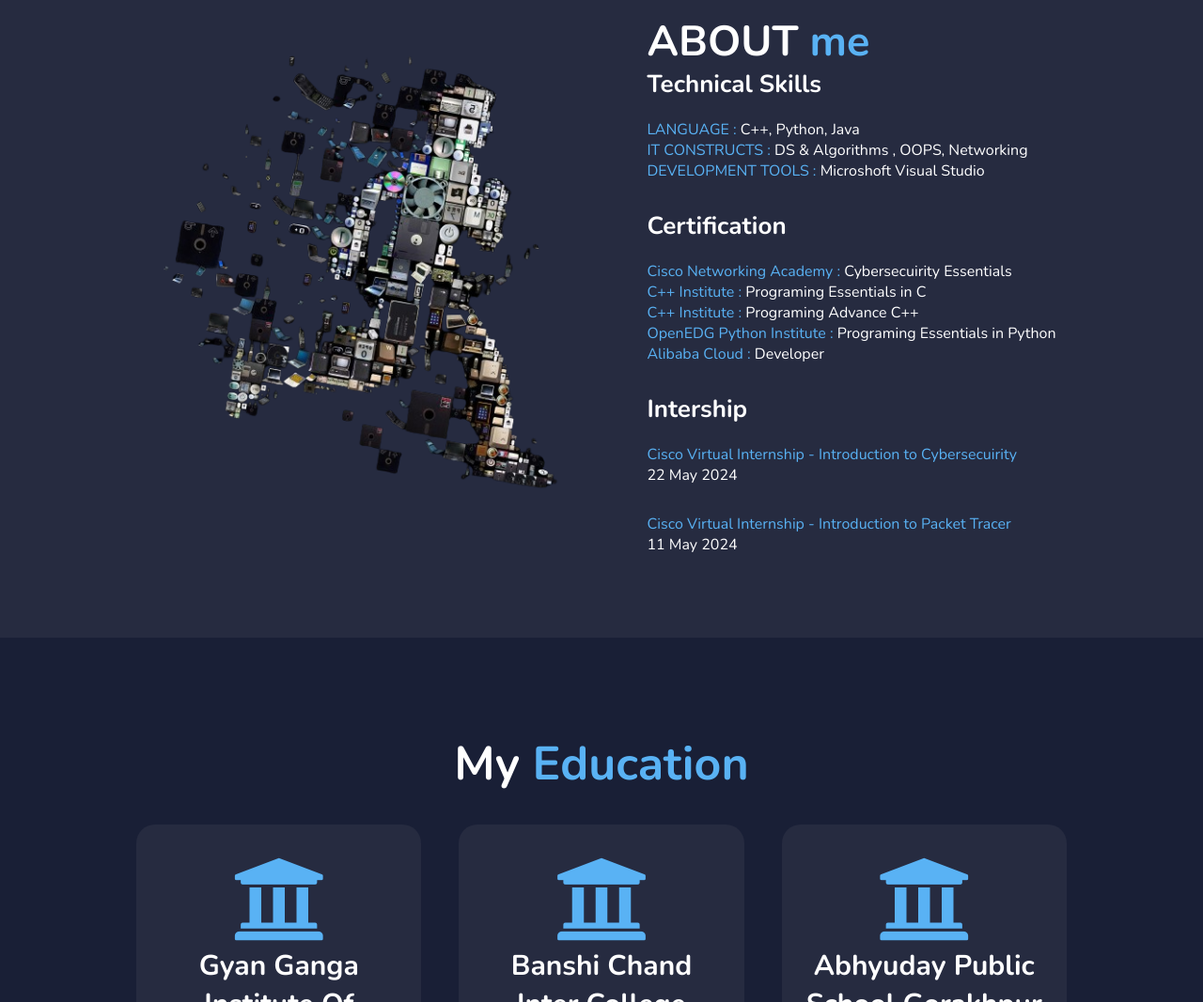
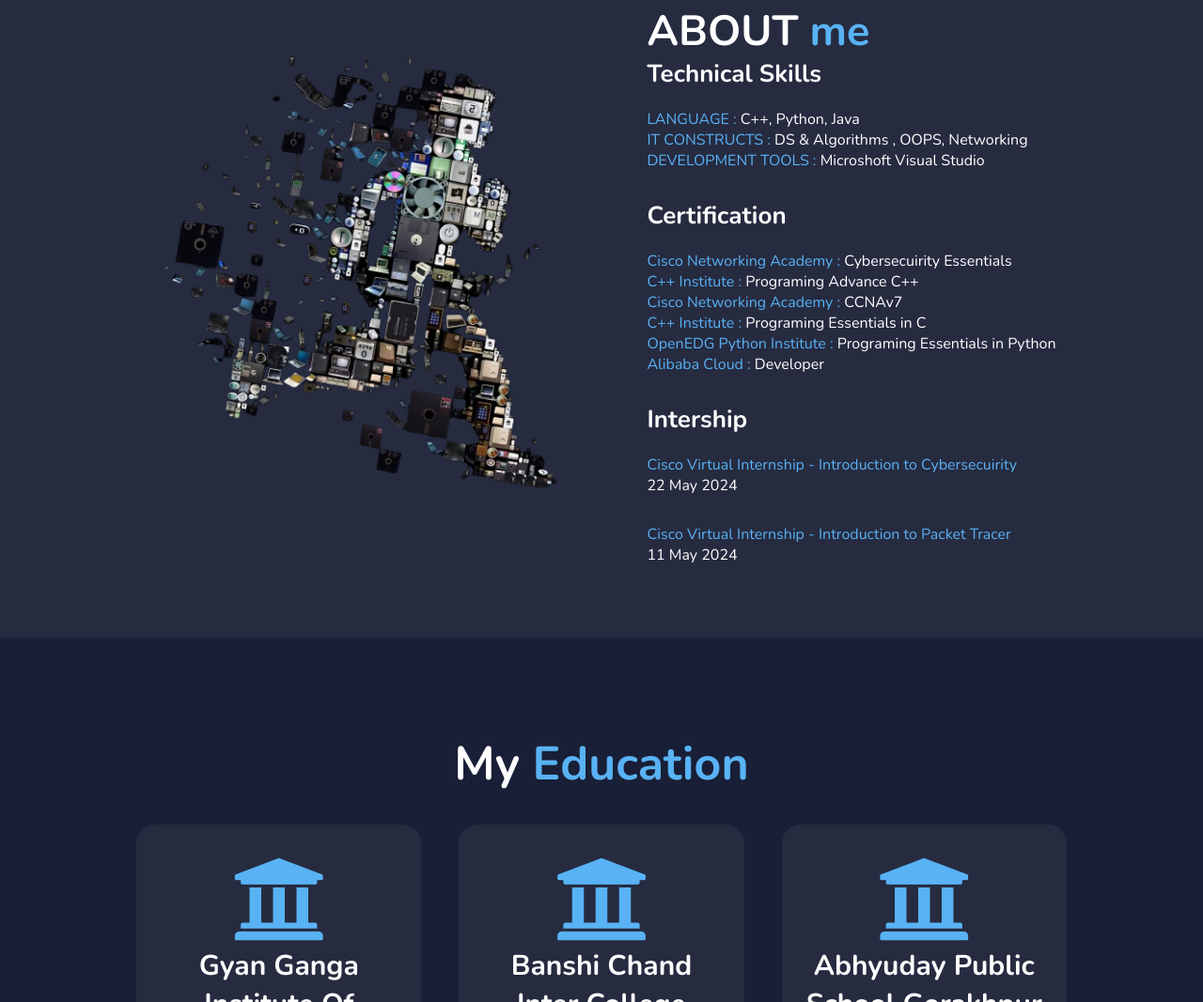
Before and after one commit to Anupam8934/Anupam-Portfolio, a plain HTML site: page index.html in a window 1280 px wide. Shown: the part 921-1988 px from the top of the page at 94% size. Drawn offline with nearby package versions, Linux system fonts and the light colour scheme.

Commit message:
Update index.html

```diff
--- a/index.html
+++ b/index.html
@@ -71,8 +71,9 @@
 
             <h3>Certification</h3>
             <p><span>Cisco Networking Academy : </span> Cybersecuirity Essentials<br>
+                <span>C++ Institute : </span> Programing Advance C++ <br>
+                 <span>Cisco Networking Academy : </span> CCNAv7 <br>
                 <span>C++ Institute : </span> Programing Essentials in C <br>
-                <span>C++ Institute : </span> Programing Advance C++ <br>
                 <span>OpenEDG Python Institute : </span> Programing Essentials in Python  <br>
                 <span>Alibaba Cloud : </span> Developer <br>
 
```
